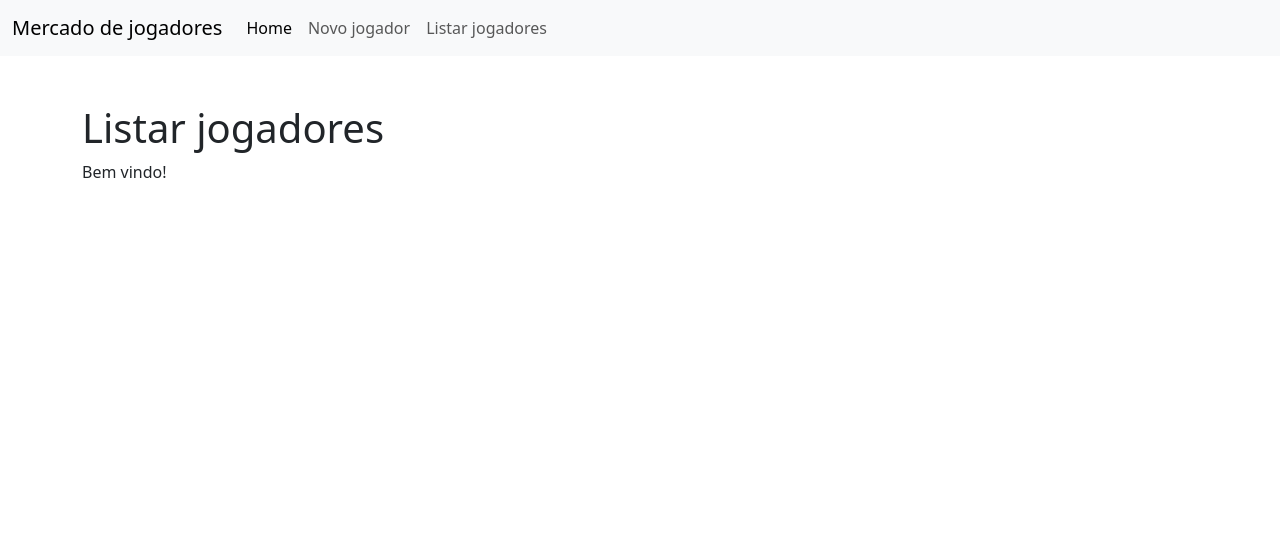
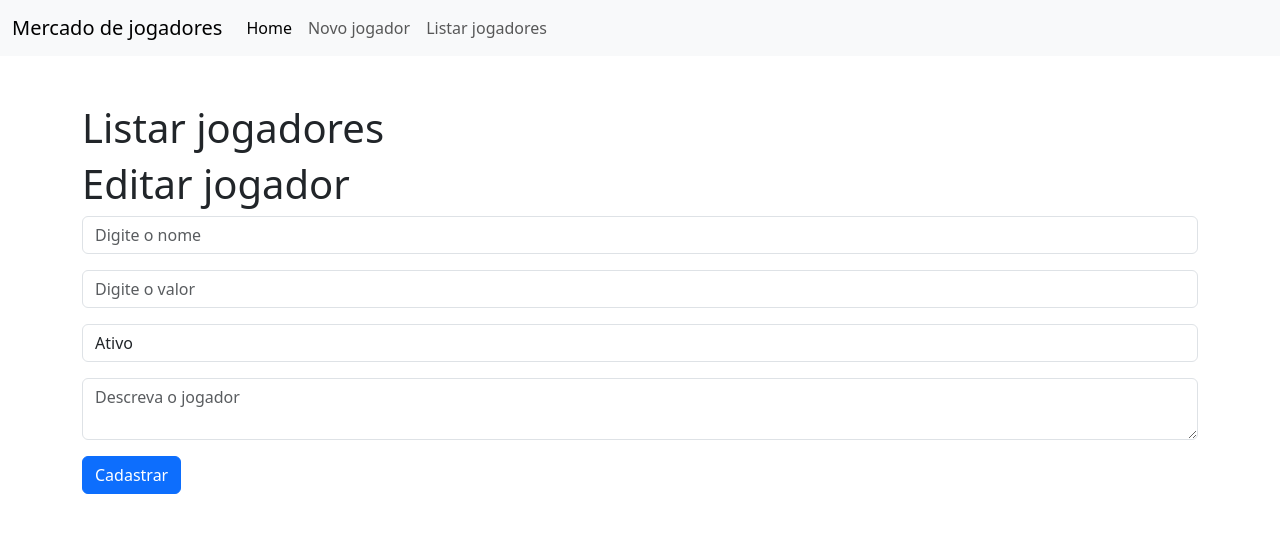
Before and after one commit to LeandroPSDev/cadastrojogador, a PHP site: page /index.php?page=listar in a window 1280 px wide. Shown: the top 533 px of the page. Run offline with PHP 8.4, Linux system fonts and the light colour scheme; data that the repository does not hold is empty.

Commit message:
edit page

```diff
--- /dev/null
+++ b/editar.php
@@ -0,0 +1,30 @@
+<h1>Editar jogador</h1>
+
+<form action="?page=salvar" method="POST">
+
+<input type="hidden" name="acao" value="cadastrar" />
+
+<div class="mb-3">
+        <input type="text" name="nome" placeholder="Digite o nome" class="form-control" />
+    </div>
+
+    <div class="mb-3">
+        <input type="text" name="valor" placeholder="Digite o valor" class="form-control" />
+    </div>
+
+    <div class="mb-3">
+        <select name="ativo" class="form-control">
+            <option value="Y">Ativo</option>
+            <option value="N">Inativo</option>
+        </select>
+    </div>
+
+    <div class="mb-3">
+        <textarea name="descricao" placeholder="Descreva o jogador" class="form-control"></textarea>
+    </div>
+
+    <div class="mb-3">
+        <button type="submit" class="btn btn-primary">Cadastrar</button>
+    </div>
+
+</form>
--- a/index.php
+++ b/index.php
@@ -46,8 +46,10 @@
                         include("listar.php");
                     case "salvar":
                         include("salvar.php");
-                    default:
-                    print "Bem vindo!";
+                    case "editar":
+                        include("editar.php");
+                    #default:
+                    #print "Bem vindo!";
                 }
             ?>
         </div>
--- a/listar.php
+++ b/listar.php
@@ -9,13 +9,29 @@
     if($qtd > 0){
         print "<table class='table table-hover table-striped table-bordered'>";
 
+            print "<tr>";
+            print "<th>#</th>";
+            print "<th>Nome</th>";
+            print "<th>Valor</th>";
+            print "<th>Descrição</th>";
+            print "<th>Ativo</th>";
+            print "<th>Ações</th>";
+            print "</tr>";
         while($row = $res->fetch_object()){
             print "<tr>";
-            print "<td>".$row->id."<td>";
-            print "<td>".$row->nome."<td>";
-            print "<td>".$row->valor."<td>";
-            print "<td>".$row->descricao."<td>";
-            print "<tr>";
+            print "<td>".$row->id."</td>";
+            print "<td>".$row->nome."</td>";
+            print "<td>".$row->valor."</td>";
+            print "<td>".$row->descricao."</td>";
+            print "<td>".$row->ativo."</td>";
+
+            print "<td>
+
+            <button onclick=\"location.href='?page=editar&id=".$row->id."';\" class='btn btn-success'>Editar</button>
+            <button class='btn btn-danger'>X</button>
+            </td>";
+
+            print "</tr>";
         }
 
         print "</table>";
```
Also changed, not shown: imagens/aposentado.jpg (added), imagens/ativo.jpg (added).
